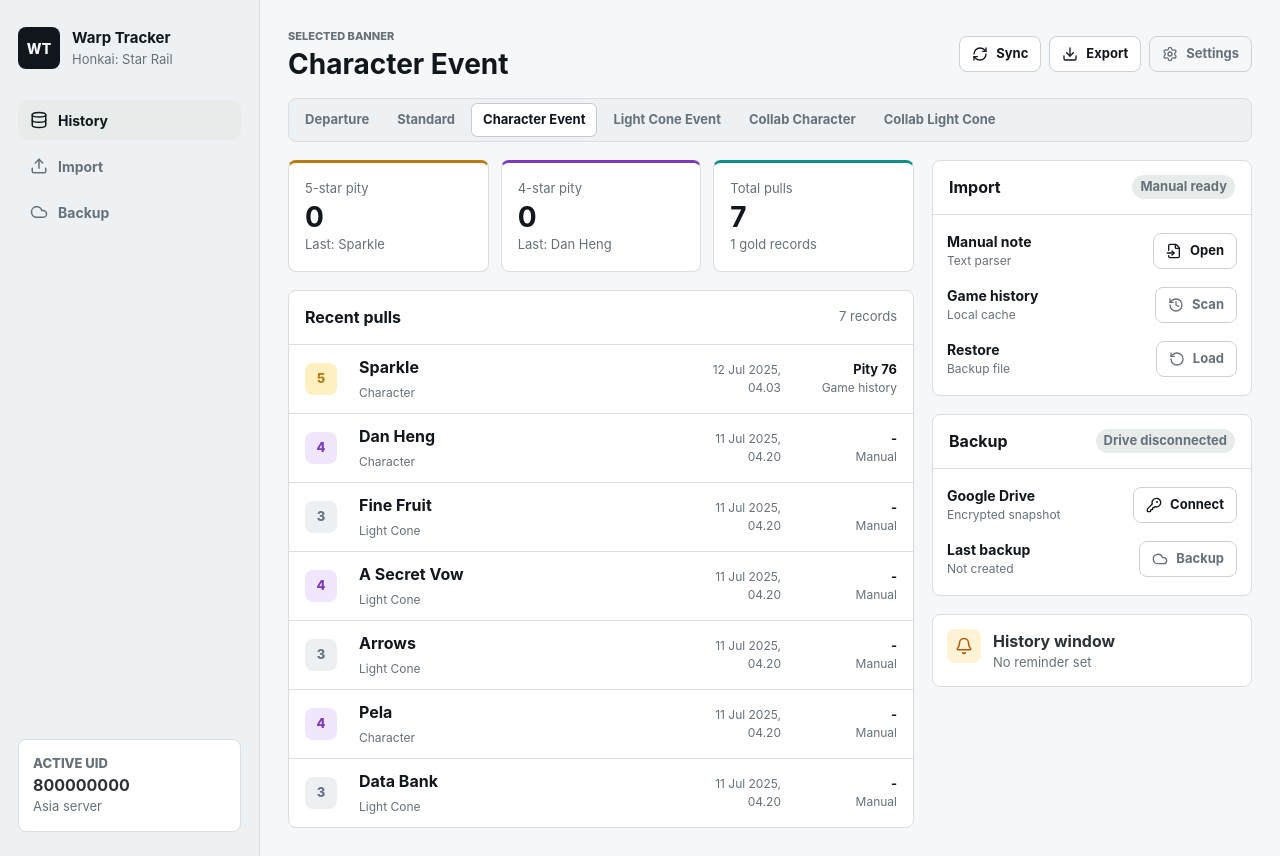
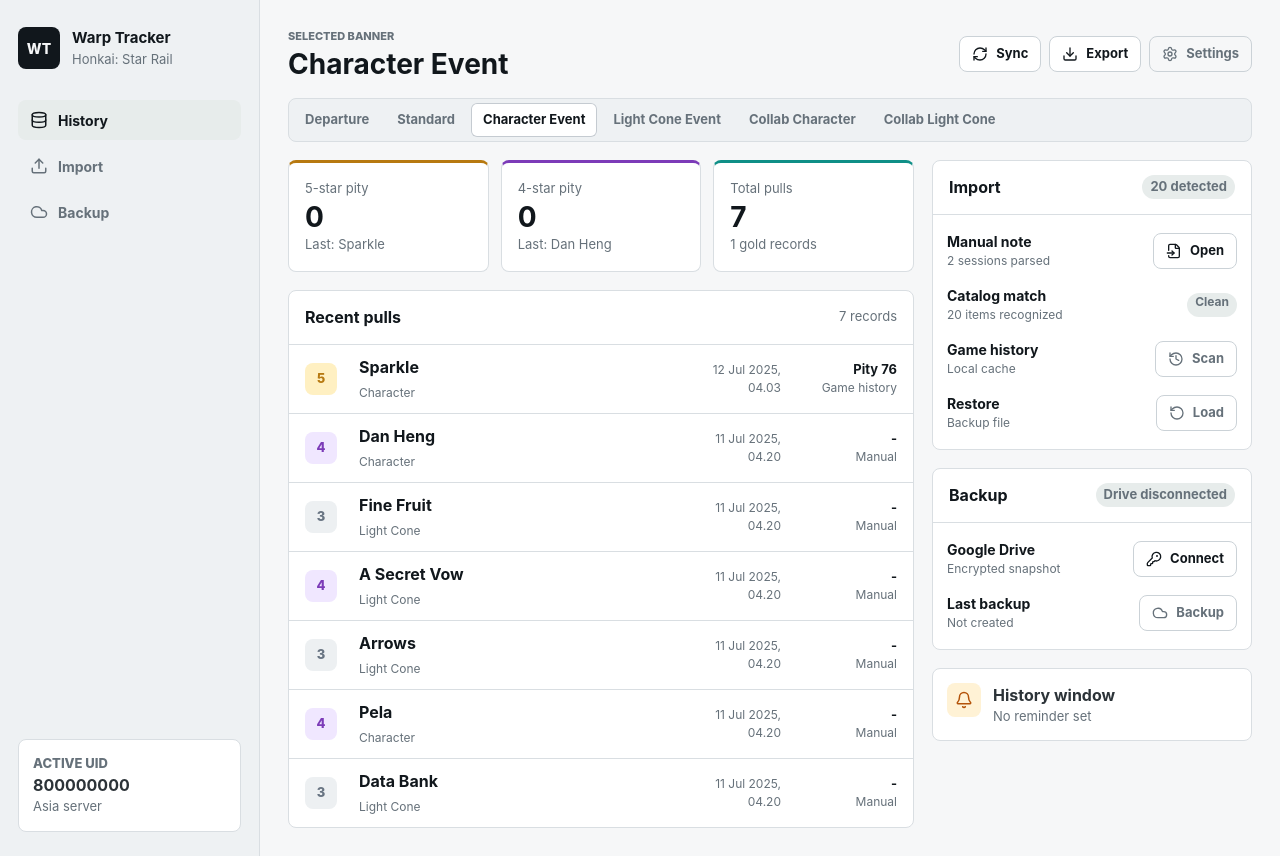
Before and after one commit to virtual-miku/miku-warp, a React (Vite) app: page / in a window 1280 px wide. Built offline with nearby package versions, Linux system fonts and the light colour scheme.

Commit message:
feat: add manual note parser

```diff
--- a/package.json
+++ b/package.json
@@ -7,6 +7,7 @@
     "dev": "vite",
     "build": "tsc -b && vite build",
     "lint": "eslint .",
+    "test": "vitest run",
     "preview": "vite preview",
     "tauri": "tauri",
     "desktop": "tauri dev",
@@ -31,6 +32,7 @@
     "globals": "^17.6.0",
     "typescript": "~6.0.2",
     "typescript-eslint": "^8.59.2",
-    "vite": "^8.0.12"
+    "vite": "^8.0.12",
+    "vitest": "^4.1.8"
   }
 }
--- a/src/features/import/components/ImportPanel.tsx
+++ b/src/features/import/components/ImportPanel.tsx
@@ -1,20 +1,34 @@
 import { FileInput, History, RotateCcw } from 'lucide-react'
 import { AppButton } from '../../../shared/ui/AppButton'
+import { itemCatalog } from '../../warp-history/data/item-catalog'
+import { manualNoteSample } from '../data/manual-note-sample'
+import { parseManualWarpNote } from '../domain/manual-note-parser'
+
+const samplePreview = parseManualWarpNote(manualNoteSample, itemCatalog)
 
 export function ImportPanel() {
   return (
     <section className="tool-panel" id="import" aria-label="Import sources">
       <header className="panel-header">
         <h2>Import</h2>
-        <span className="status-pill">Manual ready</span>
+        <span className="status-pill">{samplePreview.totalPulls} detected</span>
       </header>
       <div className="tool-panel-body">
         <div className="tool-row">
           <div>
             <strong>Manual note</strong>
-            <span>Text parser</span>
+            <span>{samplePreview.groups.length} sessions parsed</span>
           </div>
           <AppButton icon={FileInput}>Open</AppButton>
+        </div>
+        <div className="tool-row">
+          <div>
+            <strong>Catalog match</strong>
+            <span>{samplePreview.recognizedPulls} items recognized</span>
+          </div>
+          <span className="status-pill">
+            {samplePreview.unresolvedNames.length === 0 ? 'Clean' : 'Needs review'}
+          </span>
         </div>
         <div className="tool-row">
           <div>
--- /dev/null
+++ b/src/features/import/data/manual-note-sample.ts
@@ -0,0 +1,22 @@
+export const manualNoteSample = `2025-07-11 11:20:01
+Pela
+Darting Arrow
+Adversarial
+Data Bank
+Data Bank
+Dream’s Montage
+Amber
+Arrows
+Hidden Shadow
+Multiplication
+2025-07-11 11:20:25
+Mediation
+A Secret Vow
+Amber
+Reminiscence
+Darting Arrow
+Meshing Cogs
+Multiplication
+Fine Fruit
+Data Bank
+Dan Heng`
--- /dev/null
+++ b/src/features/import/domain/manual-note-parser.ts
@@ -0,0 +1,155 @@
+import type { WarpItem } from '../../warp-history/domain/warp-item'
+
+const timestampPattern = /^(\d{4})-(\d{2})-(\d{2}) (\d{2}):(\d{2}):(\d{2})$/
+
+export type ManualImportIssueCode =
+  | 'empty_input'
+  | 'item_before_timestamp'
+  | 'item_not_found'
+
+export type ManualImportIssue = {
+  code: ManualImportIssueCode
+  lineNumber: number
+  value: string
+  message: string
+}
+
+export type ManualImportPull = {
+  lineNumber: number
+  sequenceInGroup: number
+  rawName: string
+  normalizedName: string
+  pulledAt: string
+  item?: WarpItem
+}
+
+export type ManualImportGroup = {
+  lineNumber: number
+  rawTimestamp: string
+  pulledAt: string
+  pulls: ManualImportPull[]
+}
+
+export type ManualImportPreview = {
+  groups: ManualImportGroup[]
+  issues: ManualImportIssue[]
+  totalLines: number
+  totalPulls: number
+  recognizedPulls: number
+  unresolvedNames: string[]
+}
+
+export function parseManualWarpNote(
+  text: string,
+  catalog: WarpItem[],
+): ManualImportPreview {
+  const itemIndex = buildItemIndex(catalog)
+  const groups: ManualImportGroup[] = []
+  const issues: ManualImportIssue[] = []
+  const lines = text.split(/\r?\n/)
+
+  let currentGroup: ManualImportGroup | undefined
+
+  lines.forEach((line, index) => {
+    const lineNumber = index + 1
+    const value = line.trim()
+
+    if (!value) {
+      return
+    }
+
+    const timestamp = parseManualTimestamp(value)
+
+    if (timestamp) {
+      currentGroup = {
+        lineNumber,
+        rawTimestamp: value,
+        pulledAt: timestamp,
+        pulls: [],
+      }
+      groups.push(currentGroup)
+      return
+    }
+
+    if (!currentGroup) {
+      issues.push({
+        code: 'item_before_timestamp',
+        lineNumber,
+        value,
+        message: 'Item appears before the first timestamp.',
+      })
+      return
+    }
+
+    const normalizedName = normalizeWarpItemName(value)
+    const item = itemIndex.get(normalizedName)
+
+    if (!item) {
+      issues.push({
+        code: 'item_not_found',
+        lineNumber,
+        value,
+        message: 'Item is not available in the local catalog yet.',
+      })
+    }
+
+    currentGroup.pulls.push({
+      lineNumber,
+      sequenceInGroup: currentGroup.pulls.length + 1,
+      rawName: value,
+      normalizedName,
+      pulledAt: currentGroup.pulledAt,
+      item,
+    })
+  })
+
+  if (groups.length === 0 && issues.length === 0) {
+    issues.push({
+      code: 'empty_input',
+      lineNumber: 1,
+      value: '',
+      message: 'Manual note is empty.',
+    })
+  }
+
+  const pulls = groups.flatMap((group) => group.pulls)
+  const unresolvedNames = Array.from(
+    new Set(pulls.filter((pull) => !pull.item).map((pull) => pull.rawName)),
+  )
+
+  return {
+    groups,
+    issues,
+    totalLines: lines.length,
+    totalPulls: pulls.length,
+    recognizedPulls: pulls.filter((pull) => pull.item).length,
+    unresolvedNames,
+  }
+}
+
+export function normalizeWarpItemName(value: string) {
+  return value
+    .normalize('NFKC')
+    .replace(/[‘’]/g, "'")
+    .replace(/[“”]/g, '"')
+    .replace(/\s+/g, ' ')
+    .trim()
+    .toLocaleLowerCase('en-US')
+}
+
+function buildItemIndex(catalog: WarpItem[]) {
+  return new Map(
+    catalog.map((item) => [normalizeWarpItemName(item.name), item]),
+  )
+}
+
+function parseManualTimestamp(value: string) {
+  const match = timestampPattern.exec(value)
+
+  if (!match) {
+    return undefined
+  }
+
+  const [, year, month, day, hour, minute, second] = match
+  return `${year}-${month}-${day}T${hour}:${minute}:${second}`
+}
--- /dev/null
+++ b/src/features/warp-history/data/item-catalog.ts
@@ -0,0 +1,21 @@
+import type { WarpItem } from '../domain/warp-item'
+
+export const itemCatalog: WarpItem[] = [
+  { id: 'character-dan-heng', name: 'Dan Heng', itemType: 'character', rarity: 4 },
+  { id: 'character-gepard', name: 'Gepard', itemType: 'character', rarity: 5 },
+  { id: 'character-pela', name: 'Pela', itemType: 'character', rarity: 4 },
+  { id: 'character-sparkle', name: 'Sparkle', itemType: 'character', rarity: 5 },
+  { id: 'light-cone-a-secret-vow', name: 'A Secret Vow', itemType: 'light_cone', rarity: 4 },
+  { id: 'light-cone-adversarial', name: 'Adversarial', itemType: 'light_cone', rarity: 3 },
+  { id: 'light-cone-amber', name: 'Amber', itemType: 'light_cone', rarity: 3 },
+  { id: 'light-cone-arrows', name: 'Arrows', itemType: 'light_cone', rarity: 3 },
+  { id: 'light-cone-darting-arrow', name: 'Darting Arrow', itemType: 'light_cone', rarity: 3 },
+  { id: 'light-cone-data-bank', name: 'Data Bank', itemType: 'light_cone', rarity: 3 },
+  { id: 'light-cone-dreams-montage', name: "Dream's Montage", itemType: 'light_cone', rarity: 4 },
+  { id: 'light-cone-fine-fruit', name: 'Fine Fruit', itemType: 'light_cone', rarity: 3 },
+  { id: 'light-cone-hidden-shadow', name: 'Hidden Shadow', itemType: 'light_cone', rarity: 3 },
+  { id: 'light-cone-mediation', name: 'Mediation', itemType: 'light_cone', rarity: 3 },
+  { id: 'light-cone-meshing-cogs', name: 'Meshing Cogs', itemType: 'light_cone', rarity: 3 },
+  { id: 'light-cone-multiplication', name: 'Multiplication', itemType: 'light_cone', rarity: 3 },
+  { id: 'light-cone-reminiscence', name: 'Reminiscence', itemType: 'light_cone', rarity: 3 },
+]
--- /dev/null
+++ b/src/features/warp-history/domain/warp-item.ts
@@ -0,0 +1,8 @@
+import type { Rarity, WarpItemType } from './warp-pull'
+
+export type WarpItem = {
+  id: string
+  name: string
+  itemType: WarpItemType
+  rarity: Rarity
+}
```
Also changed, not shown: 2 other files (tests, documents, lock files or other folders).
